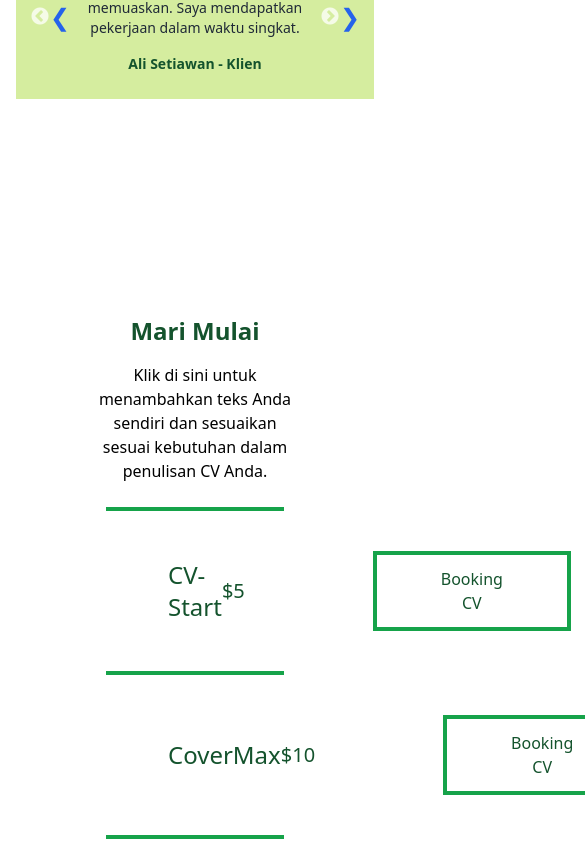
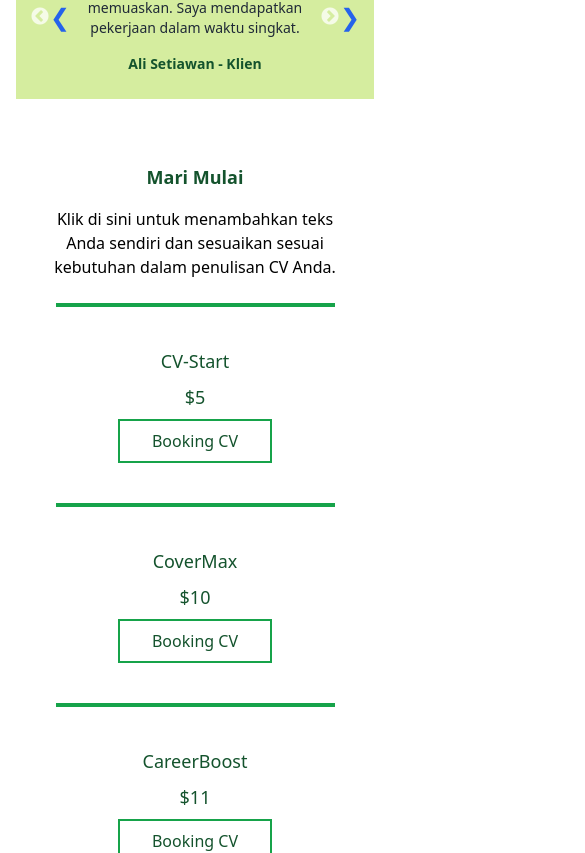
Before and after one commit to siddiqfathurahman/cv-wesite-layanan-jasa-cv, a React (Vite) app: page / in a window 390 px wide. Shown: the part 2960-3813 px from the top of the page, 585 px wide, since content can reach past the window. Built offline with nearby package versions, Linux system fonts and the light colour scheme.

Commit message:
update responsive order

```diff
--- a/src/components/Getstarted.jsx
+++ b/src/components/Getstarted.jsx
@@ -2,12 +2,12 @@ import Line from './Line';
 import Button from './Button';
 
 const Getstartd = ({ title, price }) => (
-    <div className='flex items-center justify-between mx-14 p-4 rounded-lg'>
-        <h1 className='text-2xl font-medium text-green-900'>{title}</h1>
-        <div className="flex items-center">
-            <h2 className='text-xl text-green-900 mr-32'>{price}</h2>
-            <button className="py-3 items-center justify-center border-4 hover:bg-green-600 hover:text-white px-16 text-green-900 border border-green-600 border-spacing-3">
-            Booking CV
+    <div className='flex flex-col md:flex-row items-center justify-between mx-4 md:mx-14 p-4 rounded-lg'>
+        <h1 className='text-lg md:text-2xl font-medium text-green-900'>{title}</h1>
+        <div className="flex flex-col md:flex-row items-center mt-2 md:mt-0">
+            <h2 className='text-lg md:text-xl text-green-900 md:mr-32'>{price}</h2>
+            <button className="mt-2 md:mt-0 py-2 md:py-3 items-center justify-center border-2 md:border-4 hover:bg-green-600 hover:text-white px-8 md:px-16 text-green-900 border border-green-600">
+                Booking CV
             </button>
         </div>
     </div>
@@ -34,9 +34,9 @@ const Getstarted = () => {
     ];
 
     return (
-        <div className=" mx-10 mt-20 p-14">
-            <h1 className="mt-20 text-center text-2xl justify-center text-green-900 font-semibold">Mari Mulai</h1>
-            <p className="text-center mx-auto max-w-lg pt-4">Klik di sini untuk menambahkan teks Anda sendiri dan sesuaikan sesuai kebutuhan dalam penulisan CV Anda.</p>
+        <div className="mx-4 md:mx-10 mt-10 md:mt-20 p-6 md:p-14">
+            <h1 className="text-lg md:text-2xl text-center text-green-900 font-semibold">Mari Mulai</h1>
+            <p className="text-center mx-auto max-w-xs md:max-w-lg pt-4">Klik di sini untuk menambahkan teks Anda sendiri dan sesuaikan sesuai kebutuhan dalam penulisan CV Anda.</p>
             <Line />
             {services.map((service, index) => (
                 <div key={index}>
```
